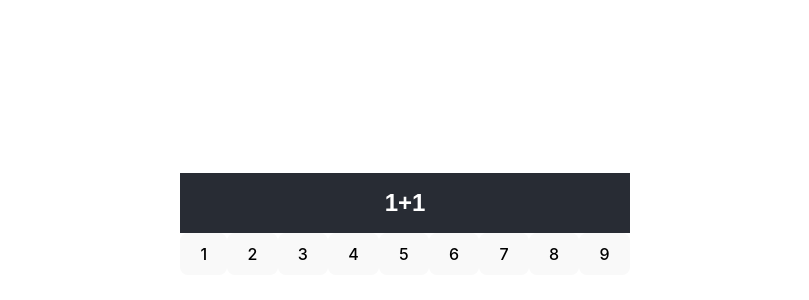
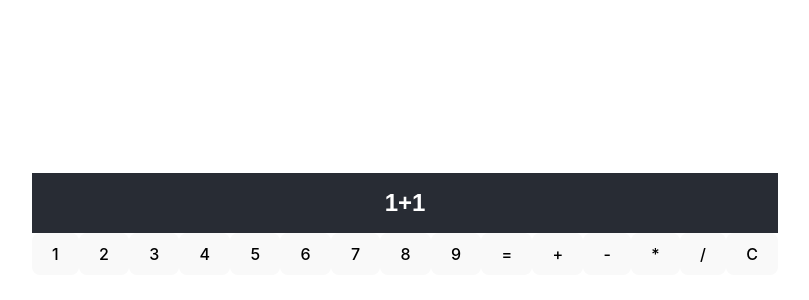
Before and after one commit to Alex-Linden/abacus, a React (Vite) app: page / in a window 1280 px wide. Shown: the part 176-476 px from the top of the page, without its empty margins (235-1044 px from the left). Built offline with nearby package versions, Linux system fonts and the light colour scheme.

Commit message:
update button component and add more functionality

```diff
--- a/src/App.tsx
+++ b/src/App.tsx
@@ -5,14 +5,16 @@ import { Display } from './Display'
 import { Button } from './Button'
 import './App.css'
 
+const operations = ['+', '-', '*', '/']
+
 function App() {
   const [formula, setFormula] = useState('1+1')
   const [error, setError] = useState('')
 
-  function convertOperation(operation: string): string {
+  function convertOperation(operation: string): void {
     try {
       // Use `Function` to safely evaluate the input.
-      const result = new Function(`return ${input}`)();
+      const result = new Function(`return ${operation}`)();
 
       // Ensure the result is a finite number
       if (typeof result !== "number" || !isFinite(result)) {
@@ -25,8 +27,13 @@ function App() {
     }
   }
 
-  const handleClick = (value : string) => {
-    let newValue = formula + value
+  function clearFormula(): void {
+    setFormula('')
+    setError('')
+  }
+
+  const addToOperation = (value : string) => {
+    const newValue = formula + value
     setFormula(newValue)
 
   }
@@ -34,7 +41,13 @@ function App() {
   const numberButton = Array.from(Array(9)).map((_, index) => {
     const number = index + 1
     return (
-      <Button text={number.toString()} buttonFunc={handleClick} />
+      <Button key={`numbtn-${number}`} text={number.toString()} buttonFunc={() => addToOperation(number.toString())} />
+    )
+  })
+
+  const operationButton = operations.map((operation) => {
+    return (
+      <Button key={`opbtn-${operation}`} text={operation} buttonFunc={() => addToOperation(operation)} />
     )
   })
 
@@ -43,6 +56,10 @@ function App() {
       <div className="app">
         <Display operation={formula} />
         {numberButton}
+        <Button key="equalsbtn" text="=" buttonFunc={() => convertOperation(formula)} />
+        {operationButton}
+        <Button key="clearbtn" text="C" buttonFunc={clearFormula} />
+          {error && <p>{error}</p>}
       </div>
     </>
   )
--- a/src/Button.tsx
+++ b/src/Button.tsx
@@ -1,11 +1,11 @@
 import React from 'react'
 
-export const Button = ({ text, buttonFunc }: { text: string, buttonFunc: (value: string) => void }) => {
-    const handleClick = () => {
-        buttonFunc(text)
-    }
+export const Button = ({ text, buttonFunc }: { text: string, buttonFunc: Function }) => {
+    // const handleClick = () => {
+    //     buttonFunc(text)
+    // }
   return (
-    <button className="button" onClick={handleClick}>
+    <button className="button" onClick={() => buttonFunc()}>
       {text}
     </button>
   )
```
